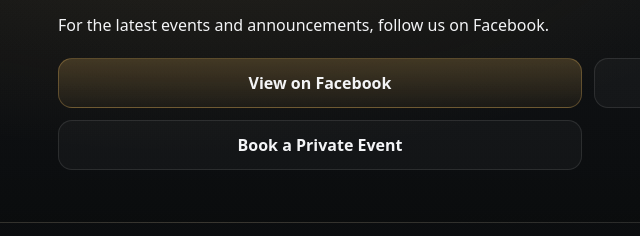
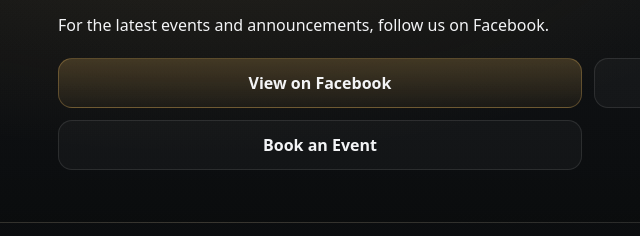
Before and after one commit to toodeceptive/cheeks-vercel-fixed, a website: page index.html in a window 1280 px wide. Shown: the part 2108-2344 px from the top of the page, 52-692 px from the left. Drawn offline with Linux system fonts and the light colour scheme.

Commit message:
Fix final instance of 'Book a Private Event' to 'Book an Event'

```diff
--- a/index.html
+++ b/index.html
@@ -208,7 +208,7 @@
         <div class="cta-grid">
           <a class="btn btn-primary" href="https://www.facebook.com/p/Cheeks-Bar-and-Grill-61571389349445/" target="_blank" rel="noopener">View on Facebook</a>
           <a class="btn btn-secondary" href="https://www.yelp.com/biz/cheeks-bar-and-grill-wausau" target="_blank" rel="noopener">View on Yelp</a>
-          <a class="btn btn-secondary" href="#book">Book a Private Event</a>
+          <a class="btn btn-secondary" href="#book">Book an Event</a>
         </div>
       </div>
     </section>
```
